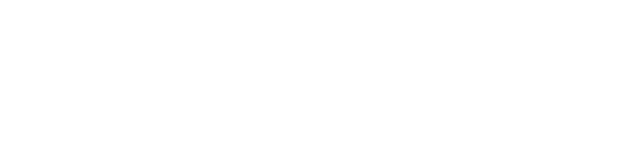
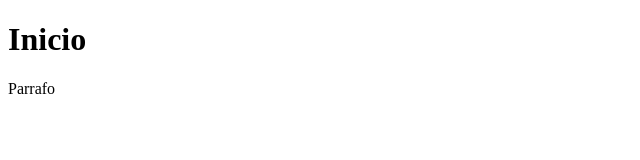
Before and after one commit to tutorial-hash/prueba-git, a plain HTML site: page index.html in a window 1280 px wide. Shown: the whole page, without its empty margins (0-640 px from the left). Drawn offline with Linux system fonts and the light colour scheme.

Commit message:
Agregado el h1 y p al index

```diff
--- a/index.html
+++ b/index.html
@@ -4,9 +4,10 @@
     <meta charset="UTF-8">
     <meta name="viewport" content="width=device-width, initial-scale=1.0">
     <meta http-equiv="X-UA-Compatible" content="ie=edge">
-    <title>Document</title>
+    <title>Inicio</title>
 </head>
 <body>
-
+    <h1>Inicio</h1>
+    <p>Parrafo</p>
 </body>
 </html>
```
